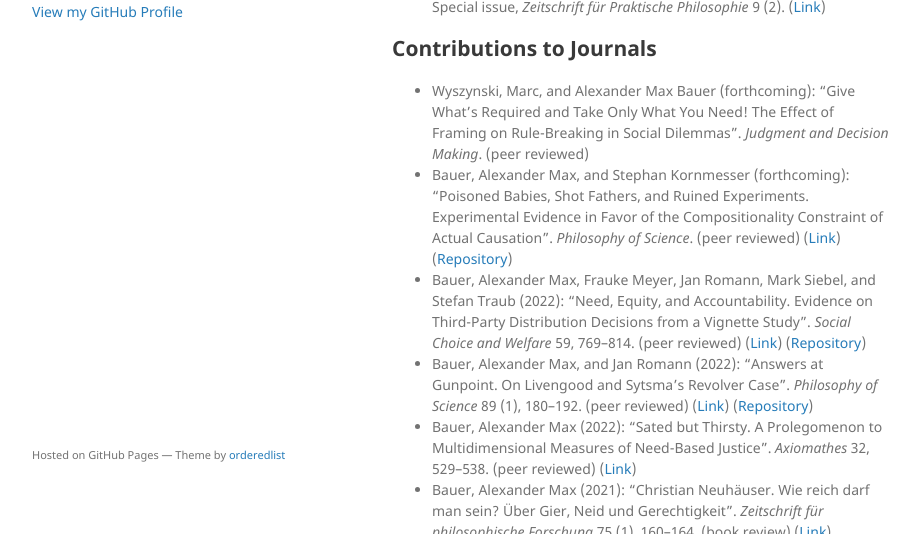
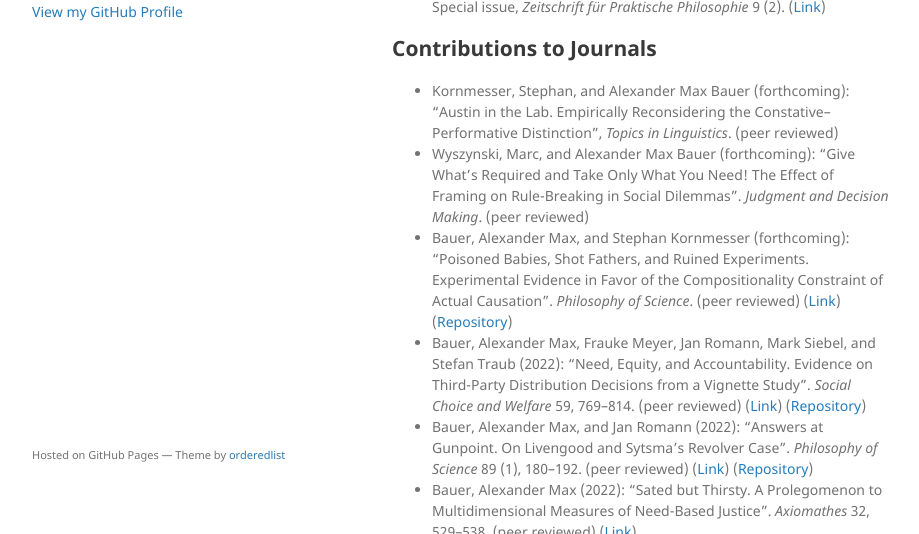
Before and after one commit to alephmembeth/alephmembeth.github.io, a Jekyll site: the page built from publications.md, in a window 1280 px wide and 900 px high, cut to the strip 366-900 px from the top of the window. Shown: the whole strip, without its empty margins (178-1097 px from the left). Built offline with Jekyll 4.4.1, drawn with Linux system fonts in a browser that asks for light colours; the repository's description, which GitHub fills in, is left out; our own code applies the rules of GitHub Pages for plain Markdown files.

Commit message:
Update publications.md

```diff
--- a/publications.md
+++ b/publications.md
@@ -14,6 +14,7 @@ layout: default
 
 ## Contributions to Journals
 
++ Kornmesser, Stephan, and Alexander Max Bauer (forthcoming): “Austin in the Lab. Empirically Reconsidering the Constative–Performative Distinction”, _Topics in Linguistics_. (peer reviewed)
 + Wyszynski, Marc, and Alexander Max Bauer (forthcoming): “Give What’s Required and Take Only What You Need! The Effect of Framing on Rule-Breaking in Social Dilemmas”. _Judgment and Decision Making_. (peer reviewed)
 + Bauer, Alexander Max, and Stephan Kornmesser (forthcoming): “Poisoned Babies, Shot Fathers, and Ruined Experiments. Experimental Evidence in Favor of the Compositionality Constraint of Actual Causation”. _Philosophy of Science_. (peer reviewed) ([Link](https://www.cambridge.org/core/journals/philosophy-of-science/article/poisoned-babies-shot-fathers-and-ruined-experiments/4D0C683AF6A00F0BA2B2A0923256166F/)) ([Repository](https://github.com/alephmembeth/causality-compositionality))
 + Bauer, Alexander Max, Frauke Meyer, Jan Romann, Mark Siebel, and Stefan Traub (2022): “Need, Equity, and Accountability. Evidence on Third-Party Distribution Decisions from a Vignette Study”. _Social Choice and Welfare_ 59, 769–814. (peer reviewed) ([Link](https://link.springer.com/article/10.1007/s00355-022-01410-w)) ([Repository](https://github.com/alephmembeth/need-accountability))
```
